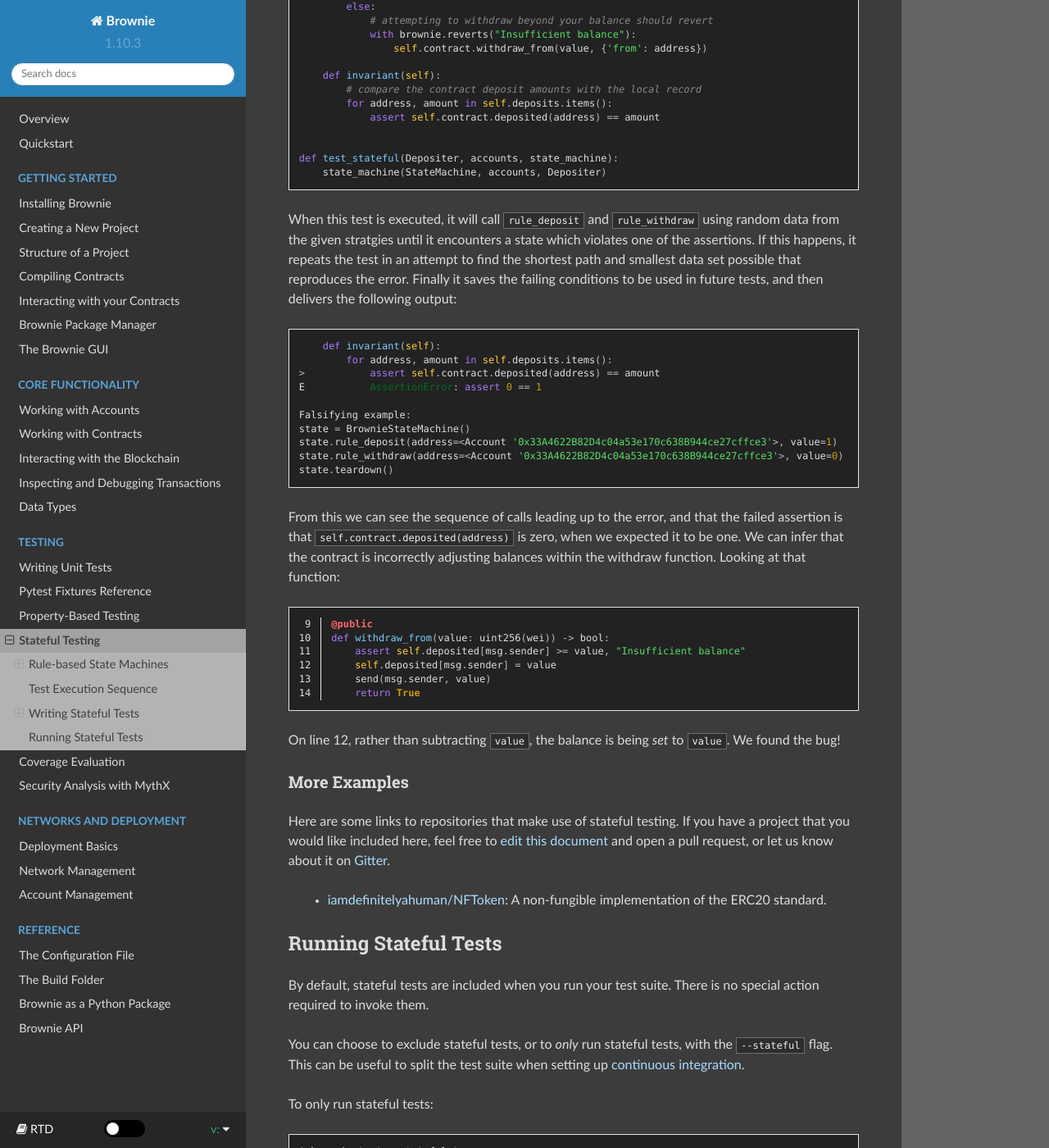
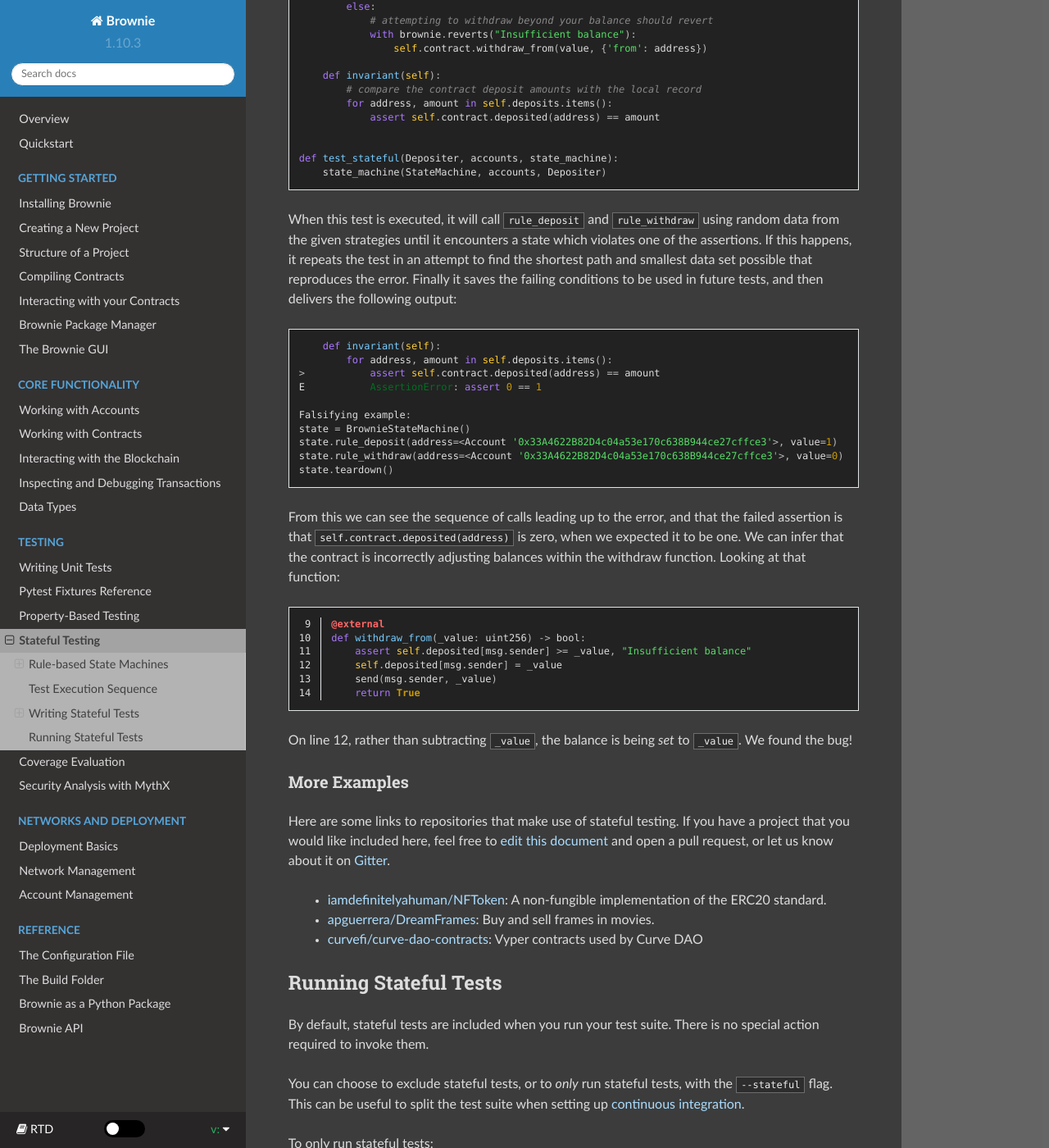
Before and after one commit to eth-brownie/brownie, a Sphinx documentation site: the page built from docs/tests-hypothesis-stateful.rst, in a window 1280 px wide and 1400 px high, scrolled down 5557 px. Shown: the whole window at 82% size. Built offline with Sphinx 7.4.7 and the Read the Docs theme 2.0.0, drawn with Linux system fonts in a browser that asks for light colours; some of the changed text lies outside the part shown.

Commit message:
doc: update vyper syntax, add more stateful examples

```diff
--- a/docs/tests-hypothesis-stateful.rst
+++ b/docs/tests-hypothesis-stateful.rst
@@ -191,19 +191,19 @@
 .. code-block:: python
     :linenos:
 
-    deposited: public(map(address, uint256(wei)))
+    deposited: public(HashMap[address, uint256])
 
-    @public
+    @external
     @payable
-    def deposit_for(receiver: address) -> bool:
-        self.deposited[receiver] += msg.value
+    def deposit_for(_receiver: address) -> bool:
+        self.deposited[_receiver] += msg.value
         return True
 
-    @public
-    def withdraw_from(value: uint256(wei)) -> bool:
-        assert self.deposited[msg.sender] >= value, "Insufficient balance"
-        self.deposited[msg.sender] = value
-        send(msg.sender, value)
+    @external
+    def withdraw_from(_value: uint256) -> bool:
+        assert self.deposited[msg.sender] >= _value, "Insufficient balance"
+        self.deposited[msg.sender] = _value
+        send(msg.sender, _value)
         return True
 
 If you looked closely you may have noticed a major issue in the contract code. If not, don't worry! We're going to find it using our test.
@@ -253,7 +253,7 @@
     def test_stateful(Depositer, accounts, state_machine):
         state_machine(StateMachine, accounts, Depositer)
 
-When this test is executed, it will call ``rule_deposit`` and ``rule_withdraw`` using random data from the given stratgies until it encounters a state which violates one of the assertions. If this happens, it repeats the test in an attempt to find the shortest path and smallest data set possible that reproduces the error. Finally it saves the failing conditions to be used in future tests, and then delivers the following output:
+When this test is executed, it will call ``rule_deposit`` and ``rule_withdraw`` using random data from the given strategies until it encounters a state which violates one of the assertions. If this happens, it repeats the test in an attempt to find the shortest path and smallest data set possible that reproduces the error. Finally it saves the failing conditions to be used in future tests, and then delivers the following output:
 
 ::
 
@@ -273,14 +273,14 @@
 .. code-block:: python
     :lineno-start: 9
 
-    @public
-    def withdraw_from(value: uint256(wei)) -> bool:
-        assert self.deposited[msg.sender] >= value, "Insufficient balance"
-        self.deposited[msg.sender] = value
-        send(msg.sender, value)
+    @external
+    def withdraw_from(_value: uint256) -> bool:
+        assert self.deposited[msg.sender] >= _value, "Insufficient balance"
+        self.deposited[msg.sender] = _value
+        send(msg.sender, _value)
         return True
 
-On line 12, rather than subtracting ``value``, the balance is being `set` to ``value``. We found the bug!
+On line 12, rather than subtracting ``_value``, the balance is being *set* to ``_value``. We found the bug!
 
 More Examples
 -------------
@@ -288,6 +288,8 @@
 Here are some links to repositories that make use of stateful testing. If you have a project that you would like included here, feel free to `edit this document <https://github.com/eth-brownie/brownie/edit/master/docs/tests-hypothesis-stateful.rst>`_ and open a pull request, or let us know about it on `Gitter <https://gitter.im/eth-brownie/community>`_.
 
     * `iamdefinitelyahuman/NFToken <https://github.com/iamdefinitelyahuman/nftoken/tree/master/tests/stateful>`_: A non-fungible implementation of the ERC20 standard.
+    * `apguerrera/DreamFrames <https://github.com/apguerrera/DreamFrames/tree/master/tests/stateful>`_: Buy and sell frames in movies.
+    * `curvefi/curve-dao-contracts <https://github.com/curvefi/curve-dao-contracts/tree/master/tests/integration>`_: Vyper contracts used by Curve DAO
 
 Running Stateful Tests
 ======================
```
Also changed, not shown: other parts of docs/tests-hypothesis-stateful.rst (+2 -2 lines).
